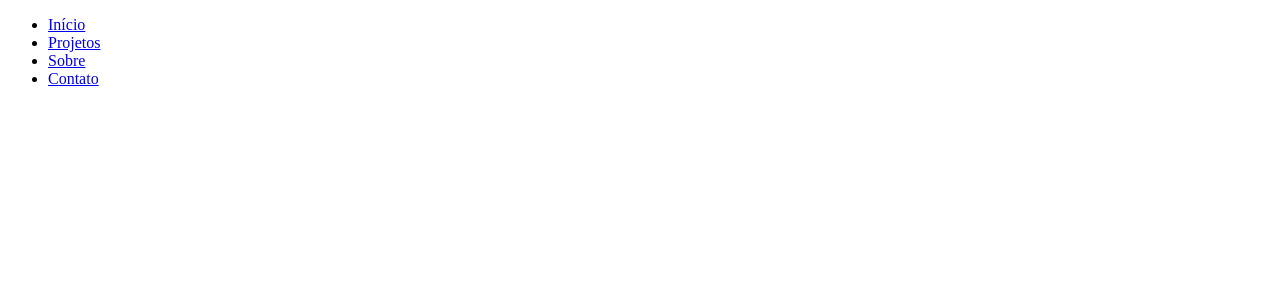
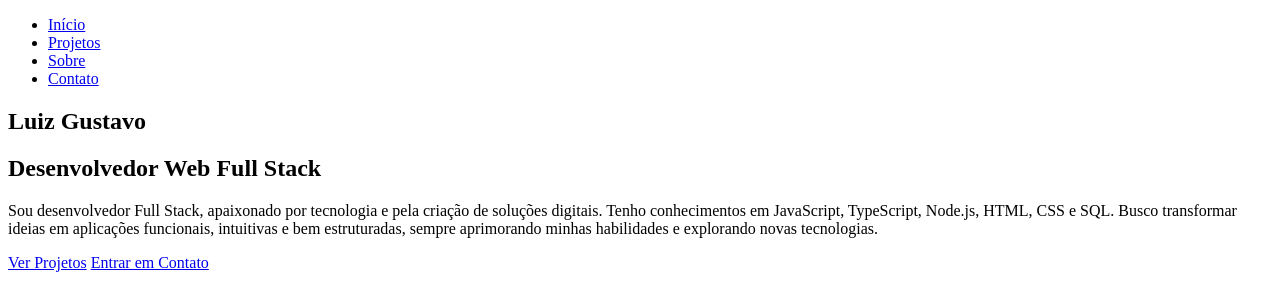
Before and after one commit to pistorioluiz/meu-portfolio, a plain HTML site: page meu-portifolio/index.html in a window 1280 px wide. Drawn offline with Linux system fonts and the light colour scheme.

```diff
--- a/meu-portifolio/index.html
+++ b/meu-portifolio/index.html
@@ -17,7 +17,18 @@
 			</nav>
 		</header>
 		<main>
-			<section id="inicio"></section>
+			<section id="inicio">
+				<h1>Luiz Gustavo</h1>
+				<h2>Desenvolvedor Web Full Stack</h2>
+				<p>Sou desenvolvedor Full Stack, apaixonado por tecnologia e pela criação
+					de soluções digitais. Tenho conhecimentos em JavaScript, TypeScript,
+					Node.js, HTML, CSS e SQL. Busco transformar ideias em aplicações
+					funcionais, intuitivas e bem estruturadas, sempre aprimorando minhas
+					habilidades e explorando novas tecnologias.
+				</p>
+				<a href="#projetos">Ver Projetos</a>
+				<a href="#contato">Entrar em Contato</a>
+			</section>
 			<section id="projetos"></section>
 			<section id="sobre"></section>
 			<section id="contato"></section>
```
